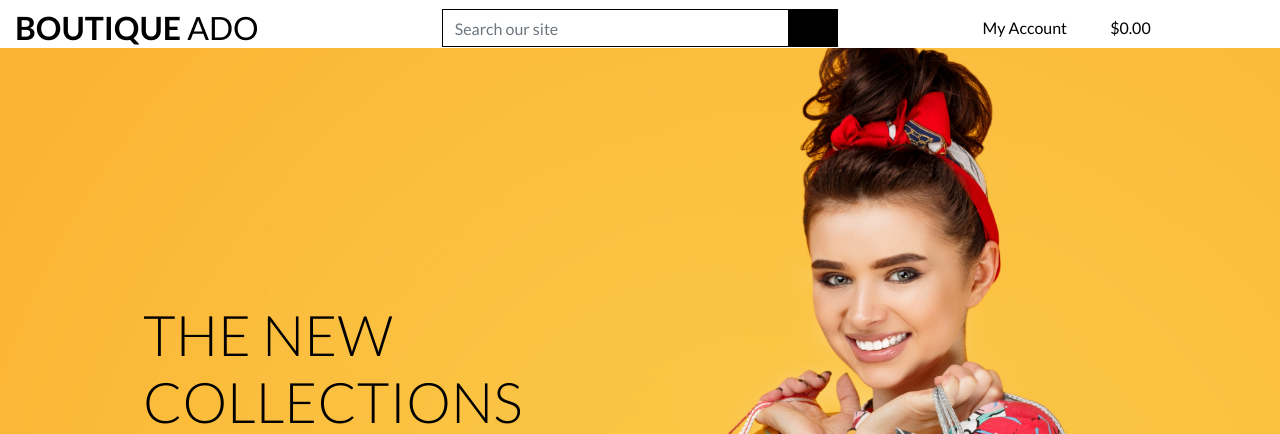
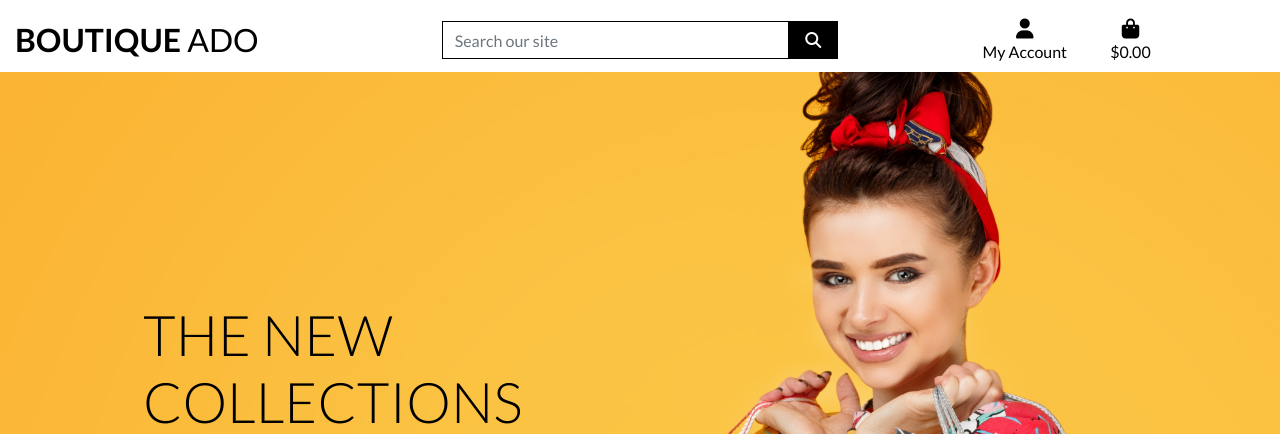
Before and after one commit to DannyGilligan/chocelegance, a Django app: page / in a window 1280 px wide. Shown: the top 434 px of the page. Run offline with Django 3.2, Linux system fonts and the light colour scheme; some libraries are stand-ins or nearby versions.

Commit message:
Add fontawesome link to corejs block

```diff
--- a/templates/base.html
+++ b/templates/base.html
@@ -19,21 +19,27 @@
   {% block corecss %}
   <link rel="stylesheet" href="https://cdn.jsdelivr.net/npm/bootstrap@4.6.2/dist/css/bootstrap.min.css"
     integrity="sha384-xOolHFLEh07PJGoPkLv1IbcEPTNtaed2xpHsD9ESMhqIYd0nLMwNLD69Npy4HI+N" crossorigin="anonymous">
+    <!-- Google font link -->
     <link rel="preconnect" href="https://fonts.googleapis.com">
     <link rel="preconnect" href="https://fonts.gstatic.com" crossorigin>
     <link href="https://fonts.googleapis.com/css2?family=Lato:ital,wght@0,100;0,300;0,400;0,700;0,900;1,100;1,300;1,400;1,700;1,900&display=swap" rel="stylesheet">
-    <link rel="stylesheet" href="{% static 'css/base.css' %}"
+    <!-- Link to base.css -->
+    <link rel="stylesheet" href="{% static 'css/base.css' %}">
     {% endblock %}
 
   {% block extra_css %}
   {% endblock %}
 
   {% block corejs %}
+  <!-- JQuery -->
   <script src="https://cdn.jsdelivr.net/npm/jquery@3.5.1/dist/jquery.min.js"
     integrity="sha256-9/aliU8dGd2tb6OSsuzixeV4y/faTqgFtohetphbbj0=" crossorigin="anonymous"></script>
+  <!-- Bootstrap -->
   <script src="https://cdn.jsdelivr.net/npm/bootstrap@4.6.2/dist/js/bootstrap.bundle.min.js"
     integrity="sha384-Fy6S3B9q64WdZWQUiU+q4/2Lc9npb8tCaSX9FK7E8HnRr0Jz8D6OP9dO5Vg3Q9ct" crossorigin="anonymous">
   </script>
+  <!-- Fontawesome -->
+  <script src="https://kit.fontawesome.com/58ae2fa04e.js" crossorigin="anonymous"></script>
   {% endblock %}
 
   {% block extra_js %}
```
